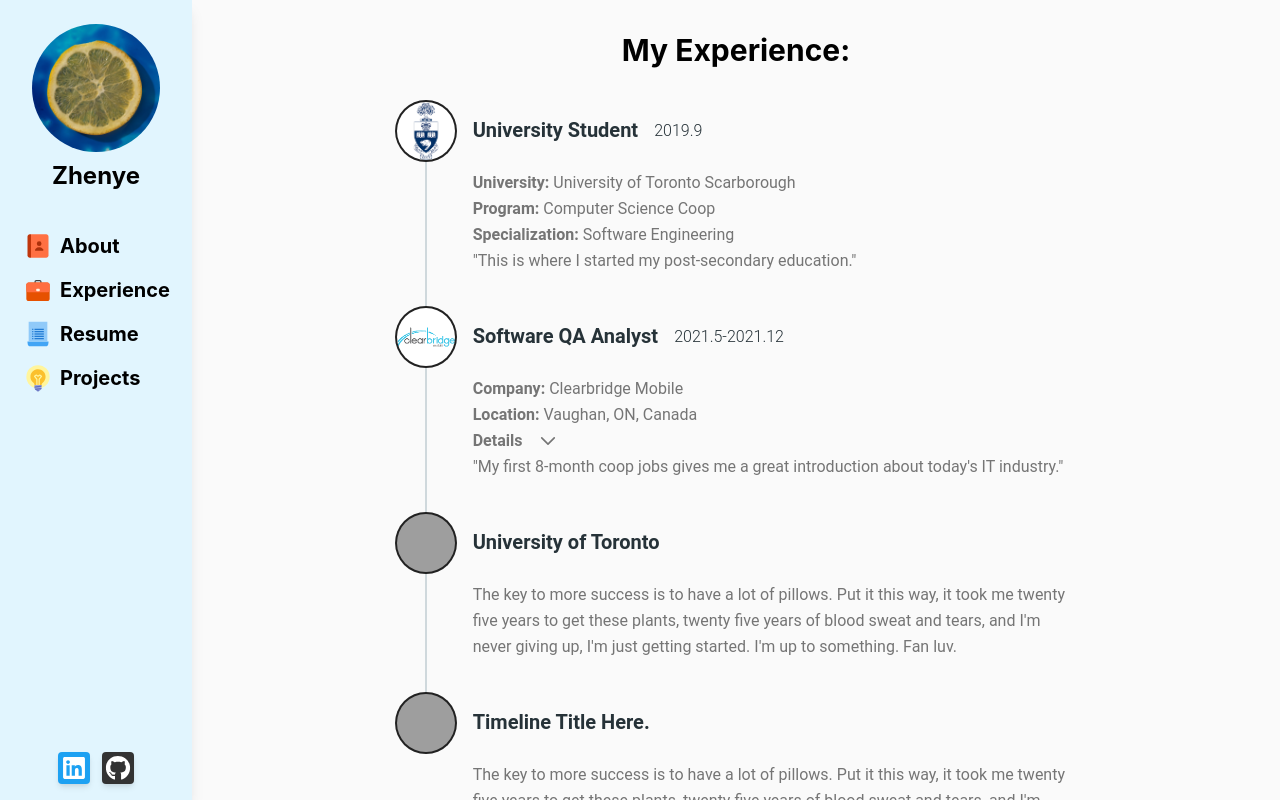
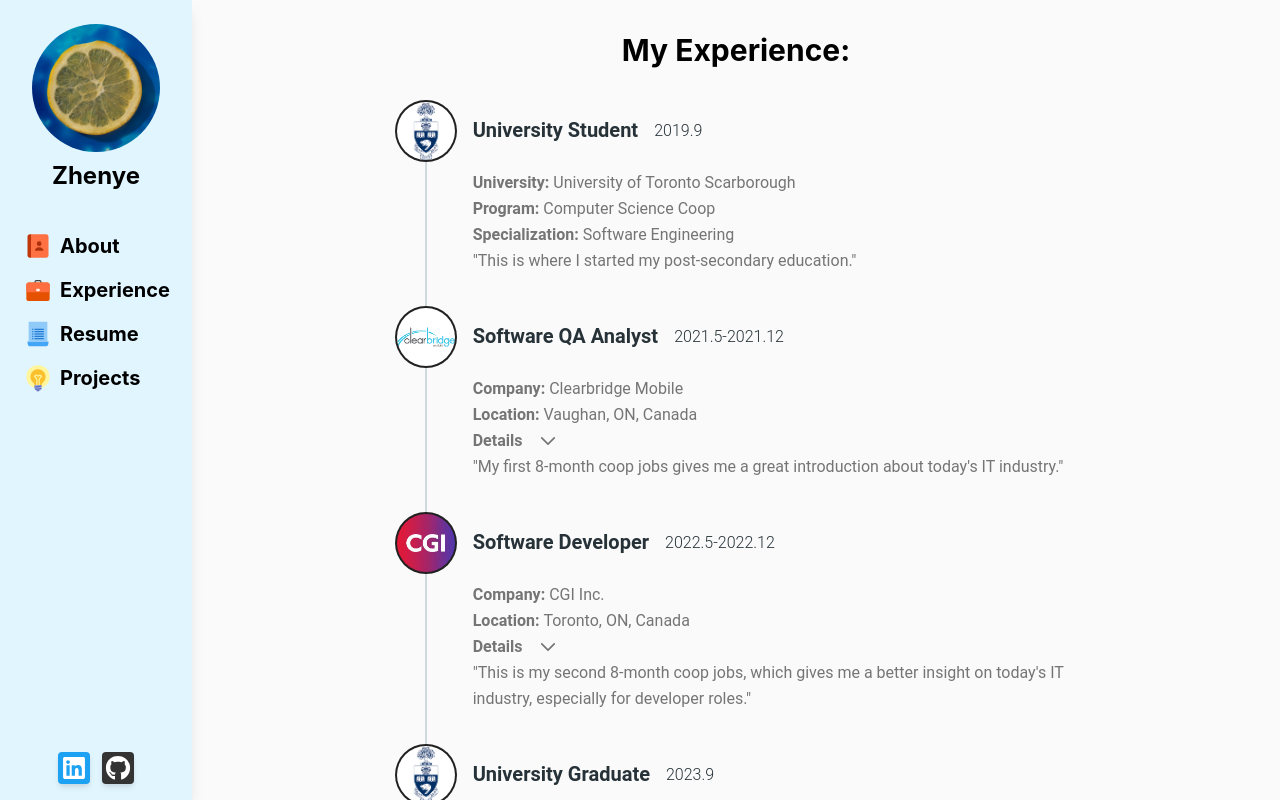
Before and after one commit to ZhenyeZhu/ZhenyeZhu.github.io, a React (Create React App) app: page /experience in a window 1280 px wide. Built offline with nearby package versions, Linux system fonts and the light colour scheme; grey boxes are pictures that could not be loaded.

Commit message:
finish experience page

```diff
--- /dev/null
+++ b/src/components/experienceRecord.js
@@ -0,0 +1,37 @@
+import {
+  Avatar,
+  TimelineBody,
+  TimelineConnector,
+  TimelineHeader,
+  TimelineIcon,
+  TimelineItem,
+  Typography,
+} from "@material-tailwind/react";
+
+import React from "react";
+
+function ExperienceTimelineItem(props) {
+  return (
+    <TimelineItem>
+      {props.noConnector ? "" : <TimelineConnector />}
+      <TimelineHeader>
+        <TimelineIcon className="p-0.5">
+          <Avatar size="lg" src={props.img} alt={props.alt} className="" />
+        </TimelineIcon>
+        <Typography variant="h5" color="blue-gray">
+          {props.title}
+        </Typography>
+        <Typography variant="p" color="blue-gray" className="">
+          {props.time}
+        </Typography>
+      </TimelineHeader>
+      <TimelineBody className="pb-8">
+        <Typography color="gary" className="font-normal text-gray-600">
+          {props.children}
+        </Typography>
+      </TimelineBody>
+    </TimelineItem>
+  );
+}
+
+export default ExperienceTimelineItem;
--- a/src/pages/experience.js
+++ b/src/pages/experience.js
@@ -1,14 +1,5 @@
 import Navbar from "../components/navbar";
-import {
-  Timeline,
-  TimelineItem,
-  TimelineConnector,
-  TimelineHeader,
-  TimelineIcon,
-  TimelineBody,
-  Typography,
-  Avatar,
-} from "@material-tailwind/react";
+import { Timeline } from "@material-tailwind/react";
 
 import React from "react";
 
@@ -18,8 +9,11 @@ import {
   AccordionBody,
 } from "@material-tailwind/react";
 
+import ExperienceTimelineItem from "../components/experienceRecord";
+
 import uoft from "../images/experiences/uoft.jpg";
 import cbm from "../images/experiences/clearbridge.png";
+import cgi from "../images/experiences/cgi.jpg";
 
 function Icon({ id, open }) {
   return (
@@ -54,21 +48,12 @@ function Experience() {
 
         <div className="w-fit md:w-2/3">
           <Timeline>
-            <TimelineItem>
-              <TimelineConnector />
-              <TimelineHeader>
-                <TimelineIcon className="p-0.5">
-                  <Avatar size="lg" src={uoft} alt="uoft" className="" />
-                </TimelineIcon>
-                <Typography variant="h5" color="blue-gray">
-                  University Student
-                </Typography>
-                <Typography variant="p" color="blue-gray" className="">
-                  2019.9
-                </Typography>
-              </TimelineHeader>
-              <TimelineBody className="pb-8">
-                <Typography color="gary" className="font-normal text-gray-600">
+            <ExperienceTimelineItem
+              title="University Student"
+              img={uoft}
+              alt="uoft"
+              time="2019.9"
+            >
               <span className="font-bold ">University:{"\t"}</span>
               University of Toronto Scarborough
               <br />
@@ -79,29 +64,13 @@ function Experience() {
               Software Engineering
               <br />
               "This is where I started my post-secondary education."
-                </Typography>
-              </TimelineBody>
-            </TimelineItem>
-            <TimelineItem>
-              <TimelineConnector />
-              <TimelineHeader>
-                <TimelineIcon className="p-0.5">
-                  <Avatar
-                    size="lg"
-                    src={cbm}
-                    alt="clearbridge mobile"
-                    className=""
-                  />
-                </TimelineIcon>
-                <Typography variant="h5" color="blue-gray">
-                  Software QA Analyst
-                </Typography>
-                <Typography variant="p" color="blue-gray" className="">
-                  2021.5-2021.12
-                </Typography>
-              </TimelineHeader>
-              <TimelineBody className="pb-8">
-                <Typography color="gary" className="font-normal text-gray-600">
+            </ExperienceTimelineItem>
+            <ExperienceTimelineItem
+              title="Software QA Analyst"
+              img={cbm}
+              alt="Clearbridge Mobile"
+              time="2021.5-2021.12"
+            >
               <span className="font-bold ">Company:{"\t"}</span>
               Clearbridge Mobile
               <br />
@@ -120,74 +89,91 @@ function Experience() {
                 </AccordionHeader>
                 <AccordionBody className="p-1">
                   • Tested every user story of the software based on the
-                      business rules and the documents from the client ensuring
-                      the stability and accuracy of the software build
+                  business rules and the documents from the client ensuring the
+                  stability and accuracy of the software build
                   <br />
                   • Reported and discussed bugs and defects with the project
-                      team, helping the developer to target the problematic code
-                      and figuring the possible solution
+                  team, helping the developer to target the problematic code and
+                  figuring the possible solution
                   <br />
-                      • Attending every agile development process meeting from
-                      daily scrum and backlog grooming to sprint planning and
-                      internal demo, ensuring the critical problem is reported
-                      and resolved
-                      <br />• Learned and implemented automation test for the
-                      mobile application with other QA members, reduce
-                      regression testing time for the QA team by at least 50%
+                  • Attending every agile development process meeting from daily
+                  scrum and backlog grooming to sprint planning and internal
+                  demo, ensuring the critical problem is reported and resolved
+                  <br />• Learned and implemented automation test for the mobile
+                  application with other QA members, reduce regression testing
+                  time for the QA team by at least 50%
                 </AccordionBody>
               </Accordion>
-                  "My first 8-month coop jobs gives me a great introduction
-                  about today's IT industry."
-                </Typography>
-              </TimelineBody>
-            </TimelineItem>
-            <TimelineItem>
-              <TimelineConnector />
-              <TimelineHeader>
-                <TimelineIcon className="p-0.5">
-                  <Avatar
-                    size="lg"
-                    src="https://docs.material-tailwind.com/img/team-2.jpg"
-                    alt="user 2"
-                  />
-                </TimelineIcon>
-                <Typography variant="h5" color="blue-gray">
-                  University of Toronto
-                </Typography>
-              </TimelineHeader>
-              <TimelineBody className="pb-8">
-                <Typography color="gary" className="font-normal text-gray-600">
-                  The key to more success is to have a lot of pillows. Put it
-                  this way, it took me twenty five years to get these plants,
-                  twenty five years of blood sweat and tears, and I&apos;m never
-                  giving up, I&apos;m just getting started. I&apos;m up to
-                  something. Fan luv.
-                </Typography>
-              </TimelineBody>
-            </TimelineItem>
-            <TimelineItem>
-              <TimelineHeader>
-                <TimelineIcon className="p-0.5">
-                  <Avatar
-                    size="lg"
-                    src="https://docs.material-tailwind.com/img/team-3.jpg"
-                    alt="user 3"
-                  />
-                </TimelineIcon>
-                <Typography variant="h5" color="blue-gray">
-                  Timeline Title Here.
-                </Typography>
-              </TimelineHeader>
-              <TimelineBody>
-                <Typography color="gary" className="font-normal text-gray-600">
-                  The key to more success is to have a lot of pillows. Put it
-                  this way, it took me twenty five years to get these plants,
-                  twenty five years of blood sweat and tears, and I&apos;m never
-                  giving up, I&apos;m just getting started. I&apos;m up to
-                  something. Fan luv.
-                </Typography>
-              </TimelineBody>
-            </TimelineItem>
+              "My first 8-month coop jobs gives me a great introduction about
+              today's IT industry."
+            </ExperienceTimelineItem>
+            <ExperienceTimelineItem
+              title="Software Developer"
+              img={cgi}
+              alt="CGI"
+              time="2022.5-2022.12"
+            >
+              <span className="font-bold ">Company:{"\t"}</span>
+              CGI Inc.
+              <br />
+              <span className="font-bold ">Location:{"\t"}</span>
+              Toronto, ON, Canada
+              <Accordion
+                open={open === 2}
+                className=""
+                icon={<Icon id={2} open={open} />}
+              >
+                <AccordionHeader
+                  onClick={() => handleOpen(2)}
+                  className="justify-start border-b-0 font-bold text-md text-gray-600 p-0"
+                >
+                  Details
+                </AccordionHeader>
+                <AccordionBody className="p-1">
+                  • Designed and implemented new technical solutions for the
+                  deprecated services used by the client product to enhance user
+                  experiences without losing old functionalities
+                  <br />
+                  • Cleaned and redistribute existing cloud services on Azure
+                  used by the product so that product’s cost is reduced by
+                  $1500/month
+                  <br />
+                  • Maintained and upgraded (e.g., dockization) automation test
+                  suite, decreasing the complexity of running the tests and
+                  increasing the efficiency of the testing team by 20%
+                  <br />• Play a key role in the development phase of external
+                  projects through preparing SDS (Software/system design
+                  specification) documents and hosting client review sessions
+                </AccordionBody>
+              </Accordion>
+              "This is my second 8-month coop jobs, which gives me a better
+              insight on today's IT industry, especially for developer roles."
+            </ExperienceTimelineItem>
+            <ExperienceTimelineItem
+              title="University Graduate"
+              img={uoft}
+              alt="uoft"
+              time="2023.9"
+            >
+              <span className="font-bold ">University:{"\t"}</span>
+              University of Toronto Scarborough
+              <br />
+              <span className="font-bold ">Degree:{"\t"}</span>
+              Honours Bachelor of Science (HBSc)
+              <br />
+              <span className="font-bold ">cGPA:{"\t"}</span>
+              3.77/4.0
+              <br />
+              <span className="font-bold ">Program:{"\t"}</span>
+              Computer Science Coop
+              <br />
+              <span className="font-bold ">Awards:{"\t"}</span>
+              University of Toronto Scarborough Dean's List for 2020, 2021, 2022
+              and 2023
+              <br />
+              "I successfully graduated after 4 years study at University of
+              Toronto"
+            </ExperienceTimelineItem>
           </Timeline>
         </div>
       </div>
```
Also changed, not shown: src/images/experiences/cgi.jpg (added). Lines whose indentation alone changed are shown as unchanged.
